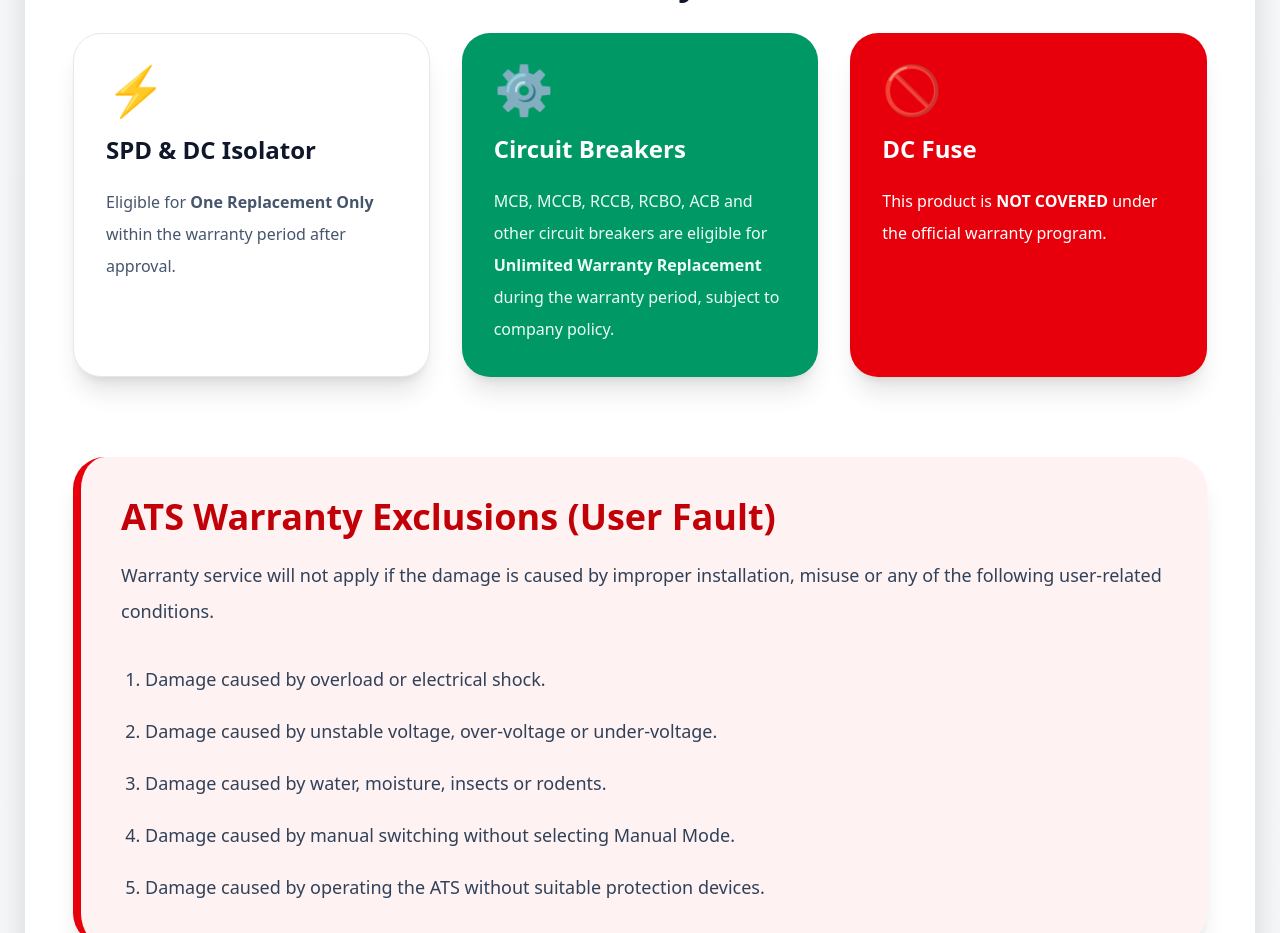
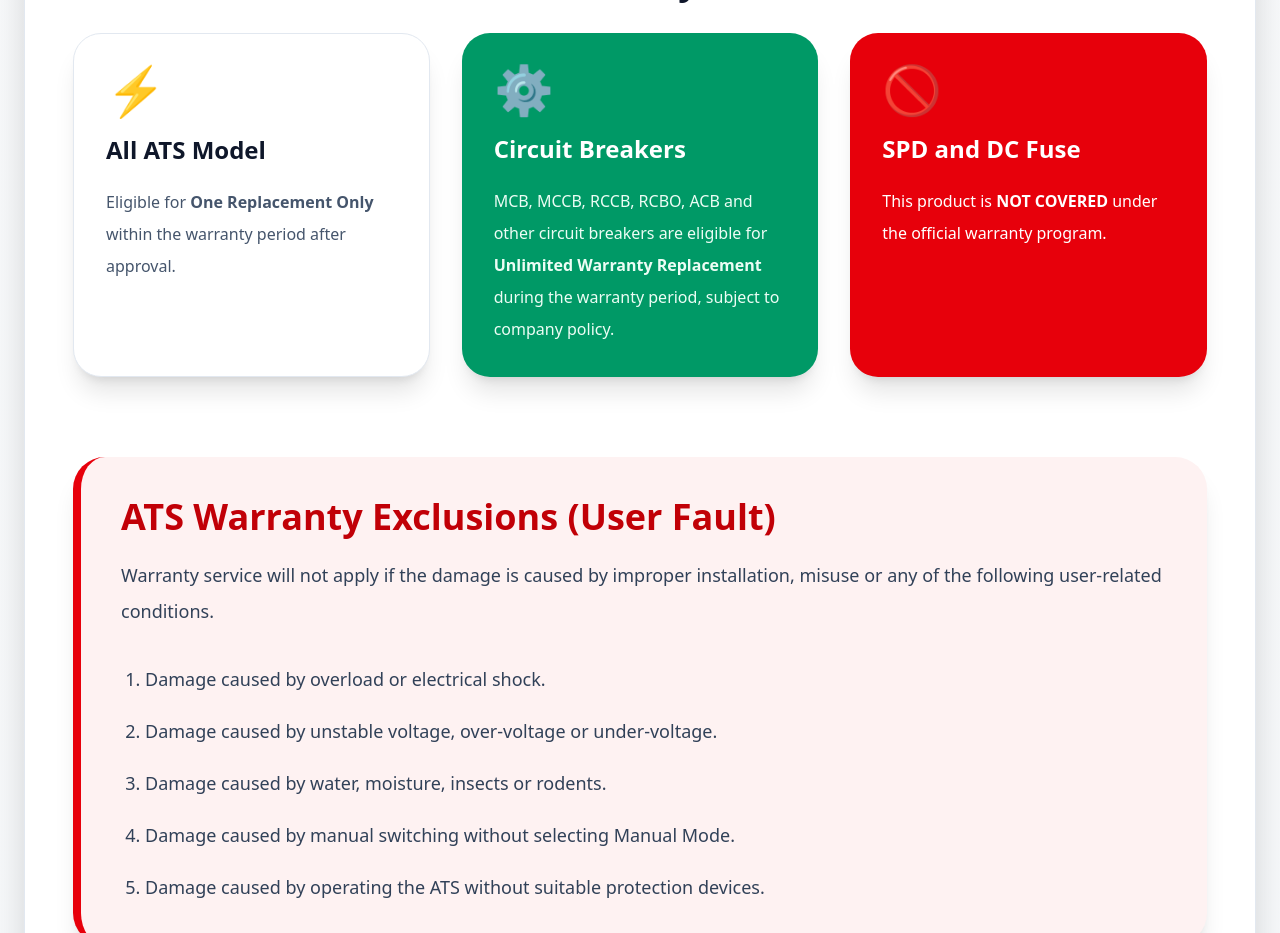
Before and after one commit to gstech1/ak-energy-website, a Next.js app: page /warranty-policy in a window 1280 px wide. Shown: the part 4200-5133 px from the top of the page. Built offline with nearby package versions, Linux system fonts and the light colour scheme.

Commit message:
Website updates and content improvements

```diff
--- a/src/app/warranty-policy/page.tsx
+++ b/src/app/warranty-policy/page.tsx
@@ -383,7 +383,7 @@ export default function WarrantyPolicyPage() {
                   <div className="mb-5 text-5xl">⚡</div>
 
                   <h4 className="text-2xl font-bold">
-                    SPD & DC Isolator
+                    All ATS Model
                   </h4>
 
                   <p className="mt-5 leading-8 text-slate-600">
@@ -420,7 +420,7 @@ export default function WarrantyPolicyPage() {
                   <div className="mb-5 text-5xl">🚫</div>
 
                   <h4 className="text-2xl font-bold">
-                    DC Fuse
+                    SPD and DC Fuse
                   </h4>
 
                   <p className="mt-5 leading-8">
```
